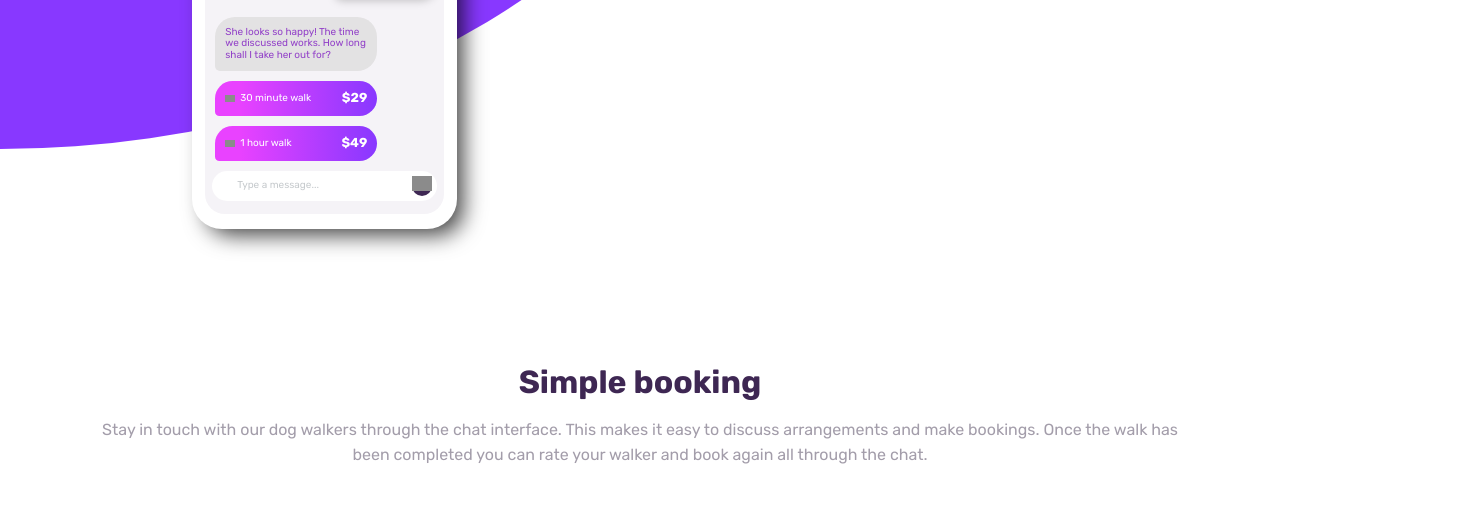
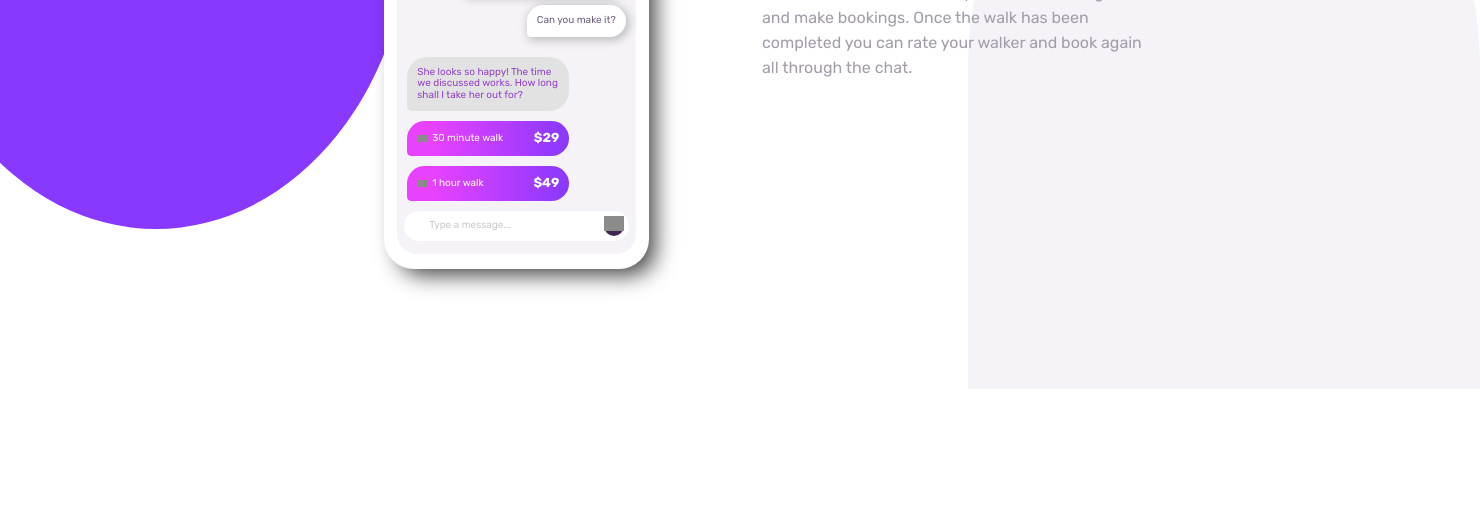
Before and after one commit to Miller1999/chat-illustration, a website: page src/index.html in a window 1280 px wide. Shown: the part 411-928 px from the top of the page, 1480 px wide, since content can reach past the window. After the commit the page ends 800 px from the top, so only its background shows below. Drawn offline with nearby package versions, Linux system fonts and the light colour scheme; grey boxes are pictures that could not be loaded.

Commit message:
Desktop view

```diff
--- a/src/index.html
+++ b/src/index.html
@@ -104,6 +104,6 @@
 			completed you can rate your walker and book again all through the chat.
 		</p>
 	</div>
-
+		<div class="background2"></div>
 	</body>
 </html>
--- a/src/sass/main.sass
+++ b/src/sass/main.sass
@@ -12,6 +12,7 @@ $VeryLightMagenta: hsl(289, 100%, 72%)
 $Rubik: 'Rubik', sans-serif
 *
   font-family: $Rubik
+  box-sizing: content-box
 
 html
   font-size: 62.5%
@@ -174,13 +175,13 @@ p
     height: 3.125rem
     background-color: white
     border-radius: 20px
-
 .info
   display: flex
   flex-direction: column
   margin-block-start: 150px
   align-items: center
   width: 85%
+  max-width: 400px
   align-self: center
   text-align: center
   padding: 5rem
@@ -190,3 +191,28 @@ p
     color: $VeryDarkDesaturatedViolet
   p
     color: $DarkGrayishViolet
+
+@media (min-width: 1280px)
+  body
+    flex-direction: row
+  .background
+    height: 80vh
+    width: 40vw
+    border-radius: 0px 0px 50% 50%
+    transform: translateX(-100px)
+  .mobile
+    top: 10%
+    left: 30%
+  .info
+    margin-inline-start: 200px
+    text-align: start
+    align-items: flex-start
+  .background2
+    position: absolute
+    z-index: -1
+    right: -200px
+    bottom: 0
+    height: 80vh
+    width: 40vw
+    border-radius: 50% 50% 0% 0px
+    background: $LightGrayishViolet
```
Also changed, not shown: css/main.css.
